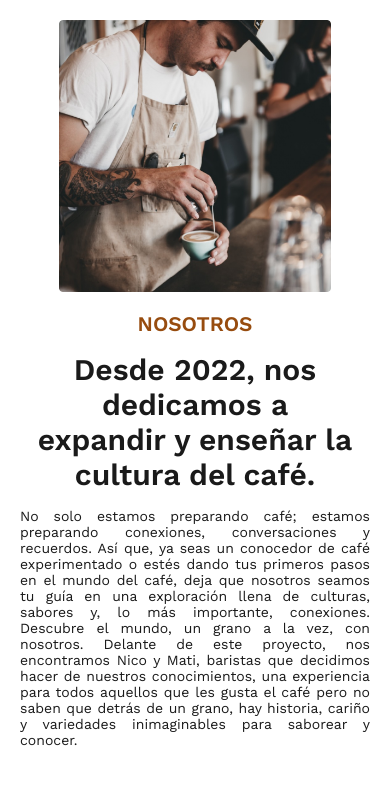
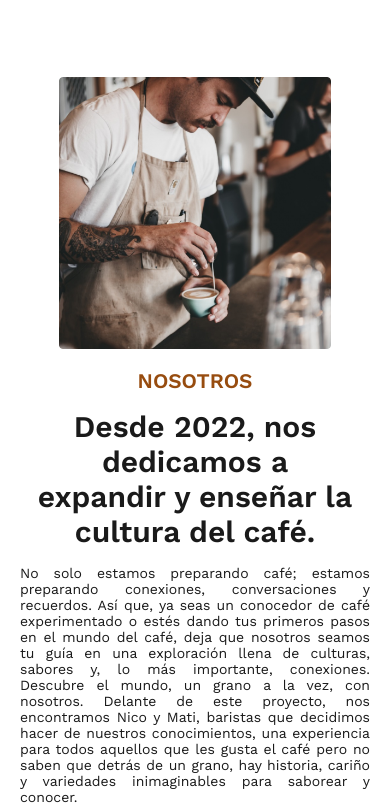
Before and after one commit to nicossantillan/PROYECTO-FINAL, a plain HTML site: page index.html in a window 390 px wide. Shown: the part 846-1654 px from the top of the page. Drawn offline with nearby package versions, Linux system fonts and the light colour scheme.

Commit message:
second commit

```diff
--- a/index.html
+++ b/index.html
@@ -24,7 +24,7 @@
     </header>
     <main>
         <div class="div-video">
-            <video muted loop autoplay class="video">
+            <video muted loop autoplay class="video" preload="metadata" playsinline>
                 <source src="./assets/img/video.mp4" type="video/mp4">
             </video>
         </div>
--- a/scss/layout/mediaquery/_media415.scss
+++ b/scss/layout/mediaquery/_media415.scss
@@ -25,9 +25,10 @@
     }
 
     .section2{
-        height: 100vh;
+        height: auto;
         width: 100%;
         @include flex (column, wrap, center, center, 1rem);
+        padding-top: 70px;
         div{
             img{
                 width: 17rem;
```
Also changed, not shown: css/style.css, 1 other file.
